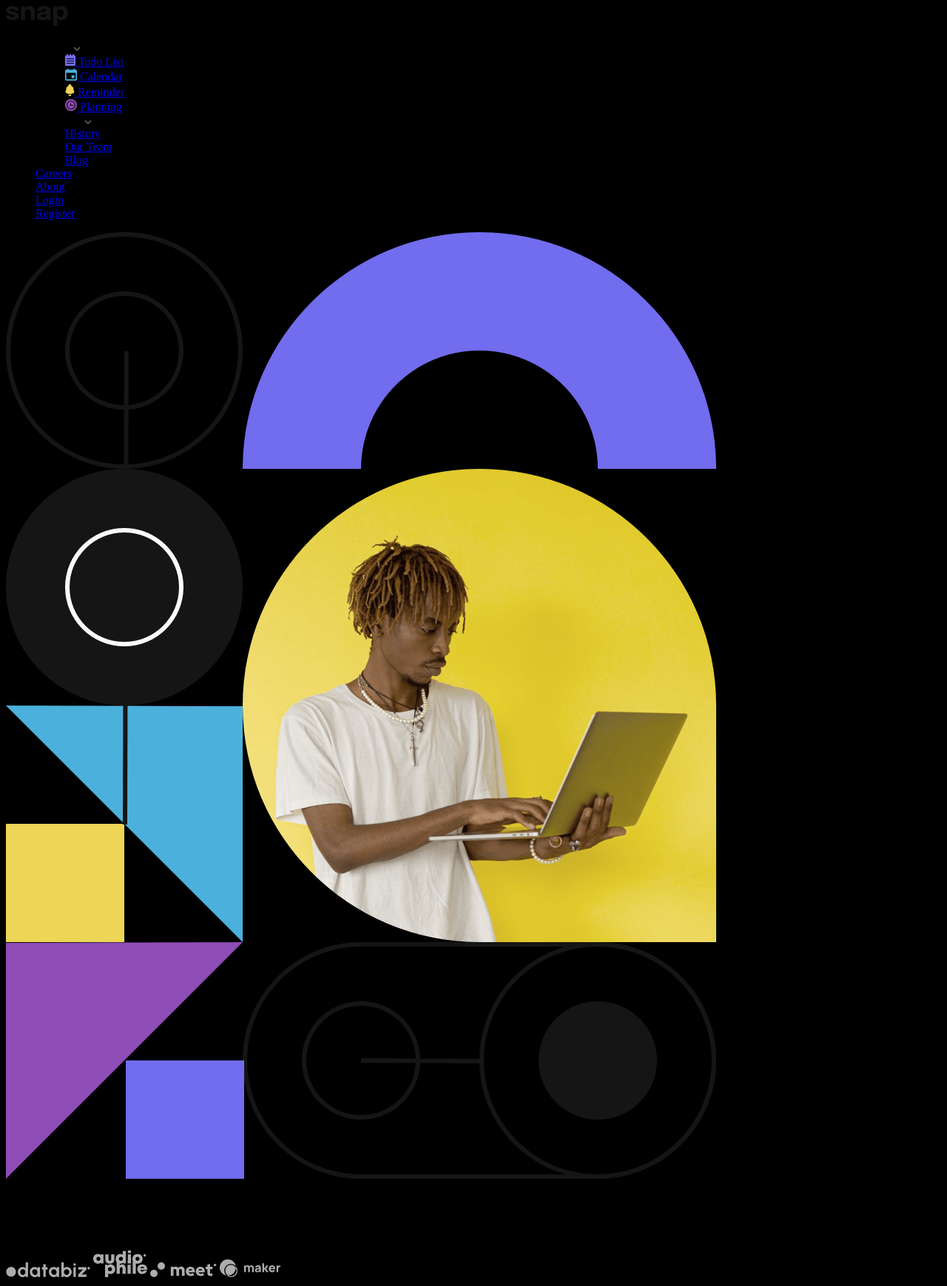
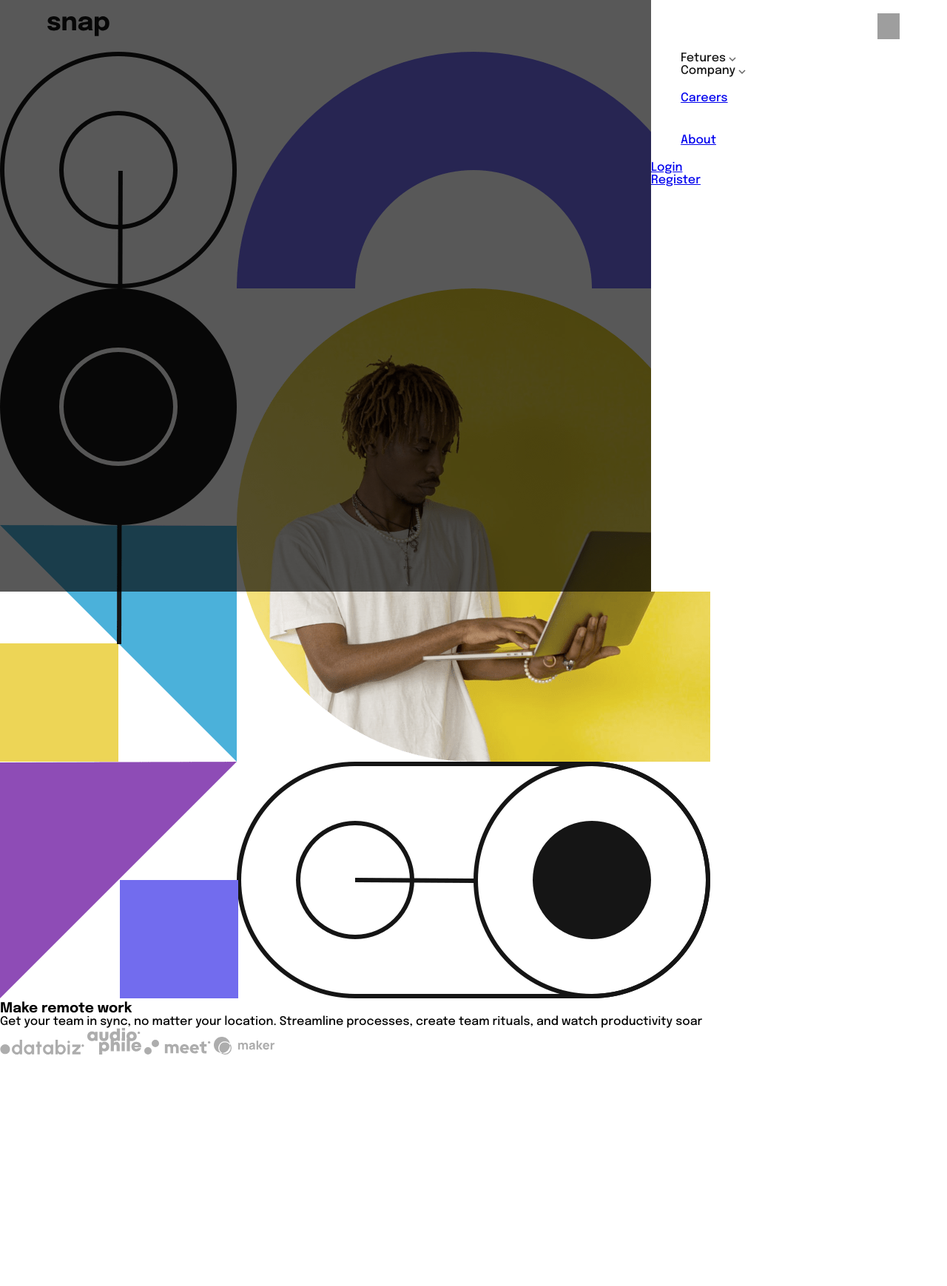
Before and after one commit to oscarjc17/djangoProyecto1, a Django app: page / in a window 1280 px wide. Shown: the whole page at 74% size. After the commit the page ends 1426 px from the top, so only its background shows below. Run offline with Django 3.2, Linux system fonts and the light colour scheme; grey boxes are pictures that could not be loaded.

Commit message:
dec-14-2023

```diff
--- a/myWeb/home/static/web/css/styles.css
+++ b/myWeb/home/static/web/css/styles.css
@@ -1,3 +1,101 @@
+:root{
+    --almost-white: hsl(0, 0%, 98%);
+    --medium-gray: hsl(0, 0%, 41%);
+    --almost-black: hsl(0, 0%, 8%);
+}
+
+*{
+    margin: 0;
+    box-sizing: border-box;
+}
+
 body{
-    background-color: black;
+    font-family: 'Epilogue', sans-serif;
 }
+
+.container{
+    width: 90%;
+
+    margin: 0 auto;
+    overflow: hidden;
+    max-width: 1200px;
+}
+
+.nav{
+    height: 70px;
+    display: flex;
+    align-items: center;
+    justify-content: space-between;
+}
+
+.nav__hamburguer{
+    width: 30px;
+    height: 50%;
+    background-image: url("../images/icon-menu.svg");
+    background-repeat: no-repeat;
+    background-position: center;
+    cursor: pointer;
+
+    z-index: 100;
+    transition: background-image .3s;
+}
+
+.nav__hamburguer--open{
+    background-image: url("../images/icon-close-menu.svg");
+}
+
+.nav__overlay{
+    background-color: #000000a7;
+    position: fixed;
+    inset: 0;
+
+    opacity: 1;
+    pointer-events: none;
+    transition: .3s opacity;
+}
+
+.nav__overlay--show{
+    opacity: 1;
+    pointer-events: unset;
+}
+
+.nav__menu{
+    position: absolute;
+    top: 0;
+    bottom: 0;
+    right: 0;
+    background-color: #fff;
+    width: 65%;
+    max-width: 400px;
+    padding: 0;
+    list-style: none;
+    overflow: auto;
+    padding: 70px 0;
+}
+
+.nav__item{
+    width: 80%;
+    /*background-color:#000; */
+    margin: 0 auto;
+    color: var(--almost-black);
+    cursor: pointer;
+    padding: 20px 0;
+}
+
+.nav__item:has(.nav__parent){
+    padding: 0;
+}
+
+.nav__inner{
+    list-style: none;
+    padding: 0;
+    width: 80%;
+    margin: 0 auto;
+
+    display: grid;
+    gap: 1.5em;
+    overflow: hidden;
+
+    height: 0;
+    transition: height .4s;
+}
```
Also changed, not shown: 1 other file.
